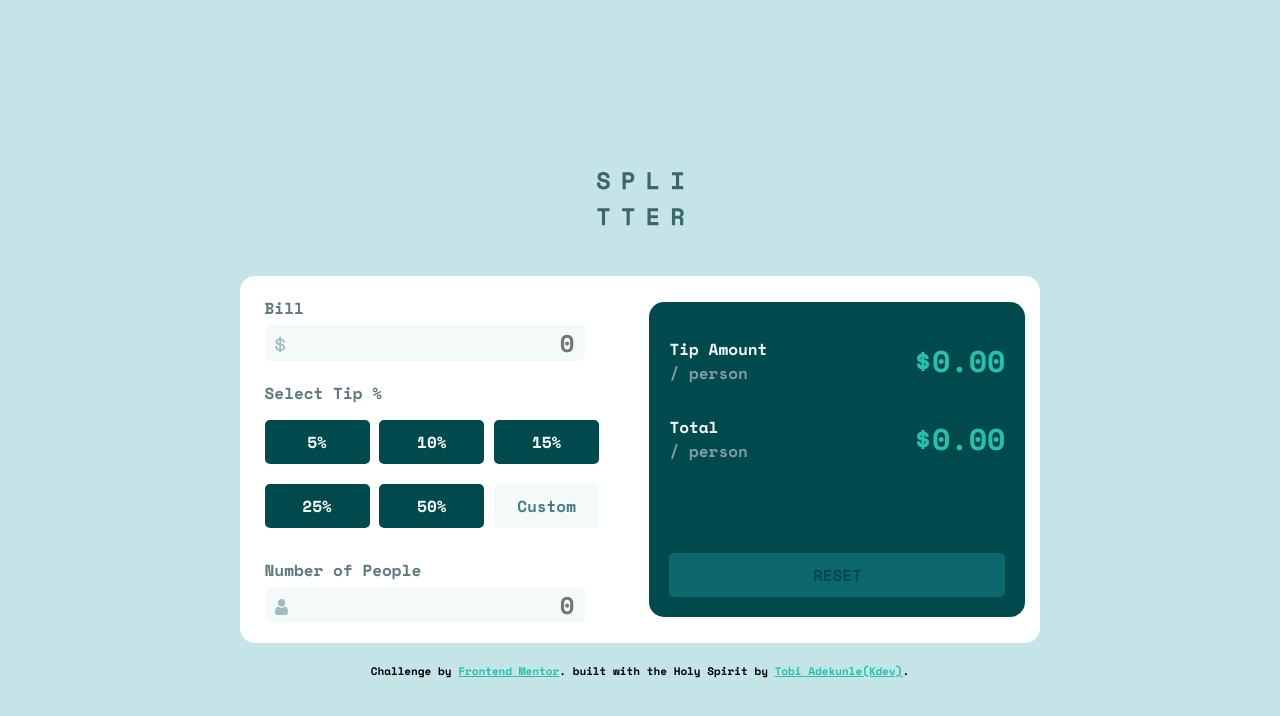
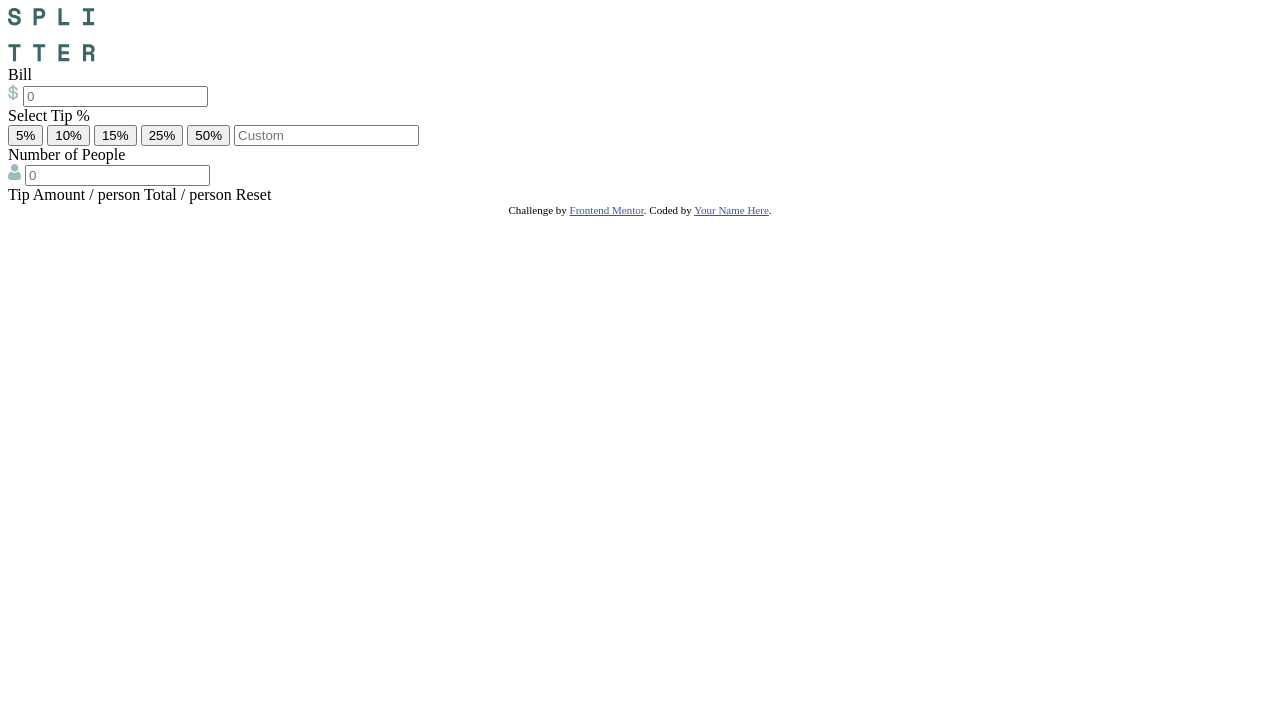
Before and after one commit to kerdaino/tip-calculator-app, a plain HTML site: page index.html in a window 1280 px wide. Drawn offline with nearby package versions, Linux system fonts and the light colour scheme.

Commit message:
rebuilding1

```diff
--- a/css/main.css
+++ /dev/null
@@ -1,188 +0,0 @@
-@import url('https://fonts.googleapis.com/css2?family=Space+Mono:wght@700&display=swap');
-
-* {
-    box-sizing: border-box;
-    margin: 0;
-    padding: 0;
-    font: inherit;
-}
-
-body {
-    font-family: 'Space Mono', monospace;
-    display: grid;
-    min-height: 100vh;
-    place-content: center;
-    background: hsl(185, 41%, 84%);
-}
-
-header {
-    display: flex;
-    justify-content: center;
-    margin: 50px;
-}
-
-main {
-    display: flex;
-    flex-direction: column;
-    align-items: center;
-    background: hsl(0, 0%, 100%);
-    padding: 15px;
-    border-radius: 35px;
-}
-
-.first {
-    margin: 0 10px;
-}
-
-.fill-in {
-    position: relative;
-    margin: 20px 0;
-}
-
-h1,
-h2 {
-    margin-bottom: 5px;
-    color: hsl(186, 14%, 43%);
-}
-
-.fill-in i {
-    position: absolute;
-    padding: 10px;
-}
-
-.fill-in input {
-    text-align: end;
-    padding: 0 10px;
-    background: hsl(189, 41%, 97%);
-    border: none;
-    color: hsla(183, 100%, 15%, 0.9);
-    border-radius: 5px;
-    font-size: 24px;
-}
-
-.tip button,
-.tip input {
-    width: 28%;
-    margin: 10px 0;
-    padding: 7px;
-    text-align: center;
-    font-weight: 700;
-    border-radius: 5px;
-    border: none;
-}
-
-.tip button {
-    background: hsl(183, 100%, 15%);
-    color: hsl(189, 41%, 97%);
-    padding: 10px;
-}
-
-.tip input {
-    background: hsl(189, 41%, 97%);
-    color: hsl(183, 100%, 15%);
-    padding: 10px;
-}
-
-.tip input::placeholder {
-    color: hsla(183, 100%, 15%, 0.7);
-}
-
-.second {
-    background: hsl(183, 100%, 15%);
-    padding: 20px;
-    border-radius: 15px;
-    width: 95%;
-}
-
-.full-content {
-    display: flex;
-    flex-direction: column;
-}
-
-.content-wrapper {
-    display: flex;
-    justify-content: space-between;
-    align-items: center;
-    margin: 15px 0;
-}
-
-.half-width1 h3 {
-    color: hsl(189, 41%, 97%);
-}
-
-.half-width1 p {
-    color: hsl(184, 14%, 56%);
-}
-
-.half-width2 {
-    font-size: 30px;
-    margin-left: 15px;
-    color: hsl(172, 67%, 45%);
-}
-
-.btn button {
-    width: 100%;
-    display: flex;
-    justify-content: center;
-    border-radius: 5px;
-    padding: 10px;
-    margin-top: 15px;
-    margin-bottom: 0;
-    background: #0d686d;
-    border: none;
-    color: hsl(183, 100%, 15%);
-    text-transform: uppercase;
-}
-
-input:hover,
-input:active,
-input:focus {
-    border: solid 2px hsl(172, 67%, 45%);
-    cursor: pointer;
-}
-
-.tip button:hover,
-.tip button:focus,
-.btn button:hover,
-.btn button:focus {
-    cursor: pointer;
-    background: hsla(172, 67%, 45%, 0.9);
-    color: black;
-}
-
-input {
-    outline: none;
-}
-
-
-
-.attribution {
-    font-size: 11px;
-    text-align: center;
-    margin-top: 20px;
-}
-
-.attribution a {
-    color: hsl(172, 67%, 45%);
-}
-
-@media screen and (min-width: 800px) {
-    main {
-        border-radius: 15px;
-        display: flex;
-        flex-direction: row;
-        padding: 0px 15px;
-    }
-
-    .first {
-        width: 50%;
-    }
-
-    .second {
-        width: 50%;
-    }
-
-    .btn button {
-        margin-top: 75px;
-    }
-}
--- a/index.html
+++ b/index.html
@@ -8,75 +8,69 @@
 
   <link rel="icon" type="image/png" sizes="32x32" href="./images/favicon-32x32.png">
 
-  <link rel="stylesheet" href="css/main.css">
+  <title>Frontend Mentor | Tip calculator app</title>
 
-  <title>Frontend Mentor | Tip calculator app</title>
+  <!-- Feel free to remove these styles or customise in your own stylesheet 👍 -->
+  <style>
+    .attribution {
+      font-size: 11px;
+      text-align: center;
+    }
+
+    .attribution a {
+      color: hsl(228, 45%, 44%);
+    }
+  </style>
 </head>
 
 <body>
+
   <header>
     <img src="images/logo.svg" alt="logo">
   </header>
   <main>
-    <div class="first">
-      <section class="fill-in">
-        <h1>Bill</h1>
-        <i><img src="images/icon-dollar.svg" alt="icon-dollar"></i>
-        <input type="text" placeholder="0">
+    <form id="Tip">
+      <section class="bill-content">
+        <label>Bill</label>
+        <div class="input-wrapper">
+          <img src="images/icon-dollar.svg" alt="icon-dollar">
+          <input type="number" placeholder="0" name="number" id="bill">
+        </div>
+      </section>
+      <section class="tip-content">
+        <label for="Tip">Select Tip %</label>
+        <div class="tip buttons">
+          <button type="button">5%</button>
+          <button type="button">10%
+          </button>
+          <button type="button">15%</button>
+          <button type="button">25%</button>
+          <button type="button">50%</button>
+          <input type="number" placeholder="Custom" name="number" id="tipinput">
+        </div>
       </section>
       <section>
-        <div class="tip">
-          <h2>Select Tip %</h2>
-          <button>5%</button>
-          <button>10%</button>
-          <button>15%</button>
-          <button>25%</button>
-          <button>50%</button>
-          <input type="text" name="" id="" placeholder="Custom">
-        </div>
-        <div class="fill-in">
-          <h2>Number of People</h2>
-          <i><img src="images/icon-person.svg" alt="icon-person"></i>
-          <input type="text" placeholder="0">
+        <label for="People">Number of People</label>
+        <div class="input-wrapper">
+          <img src="images/icon-person.svg" alt="icon-person">
+          <input type="number" placeholder="0" name="number" id="people">
         </div>
       </section>
-    </div>
+    </form>
+  </main>
 
-    <div class="second">
-      <section>
-        <div class="full-content">
-          <div class="content-wrapper">
-            <div class="half-width1">
-              <h3>Tip Amount</h3>
-              <p>/ person</p>
-            </div>
-            <div class="half-width2">
-              <h3>$0.00</h3>
-            </div>
-          </div>
-          <div class="content-wrapper">
-            <div class="half-width1">
-              <h3>Total</h3>
-              <p>/ person</p>
-            </div>
-            <div class="half-width2">
-              <h3>$0.00</h3>
-            </div>
-          </div>
+  Tip Amount
+  / person
 
-        </div>
-        <div class="btn">
-          <button>Reset</button>
-        </div>
-      </section>
-    </div>
-  </main>
+  Total
+  / person
+
+  Reset
 
   <div class="attribution">
     Challenge by <a href="https://www.frontendmentor.io?ref=challenge" target="_blank">Frontend Mentor</a>.
-    built with the Holy Spirit by <a href="https://kerdaino.github.io/portfolio/" target="_blank">Tobi Adekunle(Kdev)</a>.
+    Coded by <a href="#">Your Name Here</a>.
   </div>
-  <script src="js/main.js" defer></script>
 </body>
 
 </html>
--- a/js/main.js
+++ /dev/null
@@ -1,78 +0,0 @@
-document.addEventListener("DOMContentLoaded", function () {
-    // Wait for the DOM to be fully loaded
-
-    // Get references to the necessary HTML elements
-    const billInput = document.querySelector('.fill-in input');
-    const tipButtons = document.querySelectorAll('.tip button');
-    const numberOfPeopleInput = document.querySelector('.fill-in input[type="text"]');
-    const tipAmountDisplay = document.querySelector('.half-width2 h3:nth-child(2)');
-    const totalBillDisplay = document.querySelector('.half-width2 h3:nth-child(4)');
-
-    // Add event listener for bill input changes
-    billInput.addEventListener('input', updateCalculations);
-
-    // Add event listeners for tip buttons
-    tipButtons.forEach(button => {
-      button.addEventListener('click', function () {
-        // Set the custom tip input value to an empty string when a predefined button is clicked
-        document.querySelector('.tip input').value = '';
-
-        // Update calculations when a tip button is clicked
-        updateCalculations();
-      });
-    });
-
-    // Add event listener for custom tip input changes
-    document.querySelector('.tip input').addEventListener('input', updateCalculations);
-
-    // Add event listener for number of people input changes
-    numberOfPeopleInput.addEventListener('input', updateCalculations);
-
-    // Add event listener for the reset button
-    document.querySelector('.btn button').addEventListener('click', resetCalculations);
-
-    function updateCalculations() {
-      // Get the bill amount
-      const billAmount = parseFloat(billInput.value) || 0;
-
-      // Get the selected tip percentage
-      let tipPercentage;
-      tipButtons.forEach(button => {
-        if (button.classList.contains('active')) {
-          tipPercentage = parseFloat(button.textContent);
-        }
-      });
-
-      // If no predefined tip button is selected, use the custom tip input value
-      if (isNaN(tipPercentage)) {
-        tipPercentage = parseFloat(document.querySelector('.tip input').value) || 0;
-      }
-
-      // Get the number of people
-      const numberOfPeople = parseInt(numberOfPeopleInput.value) || 1;
-
-      // Calculate the tip amount per person
-      const tipAmountPerPerson = (billAmount * (tipPercentage / 100)) / numberOfPeople;
-
-      // Calculate the total bill per person
-      const totalBillPerPerson = (billAmount + (billAmount * (tipPercentage / 100))) / numberOfPeople;
-
-      // Update the displayed tip amount and total bill
-      tipAmountDisplay.textContent = `$${tipAmountPerPerson.toFixed(2)}`;
-      totalBillDisplay.textContent = `$${totalBillPerPerson.toFixed(2)}`;
-    }
-
-    function resetCalculations() {
-      // Reset input values
-      billInput.value = '';
-      numberOfPeopleInput.value = '';
-      document.querySelector('.tip input').value = '';
-
-      // Reset displayed tip amount and total bill
-      tipAmountDisplay.textContent = '$0.00';
-      totalBillDisplay.textContent = '$0.00';
-
-      // Remove active class from all tip buttons
-      tipButtons.forEach(button => button.classList.remove('active'));
-    }
-  });
```
